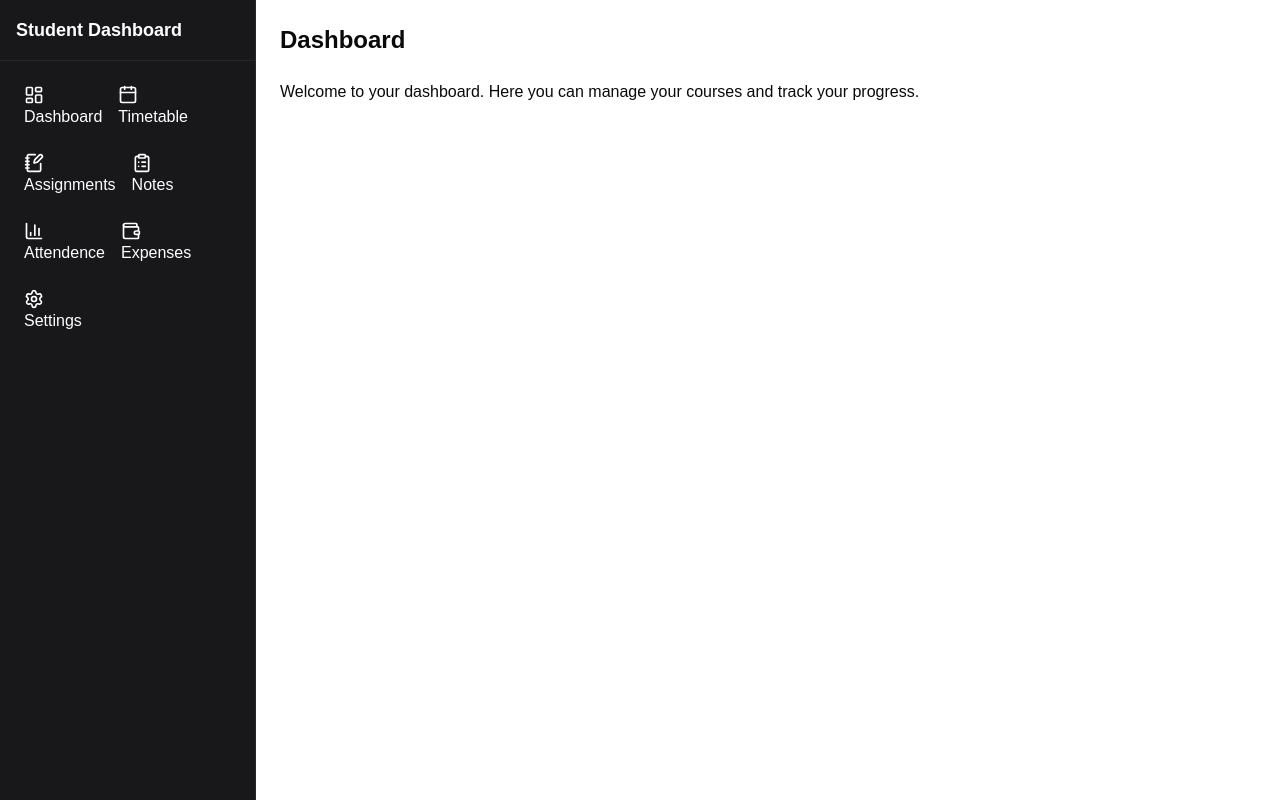
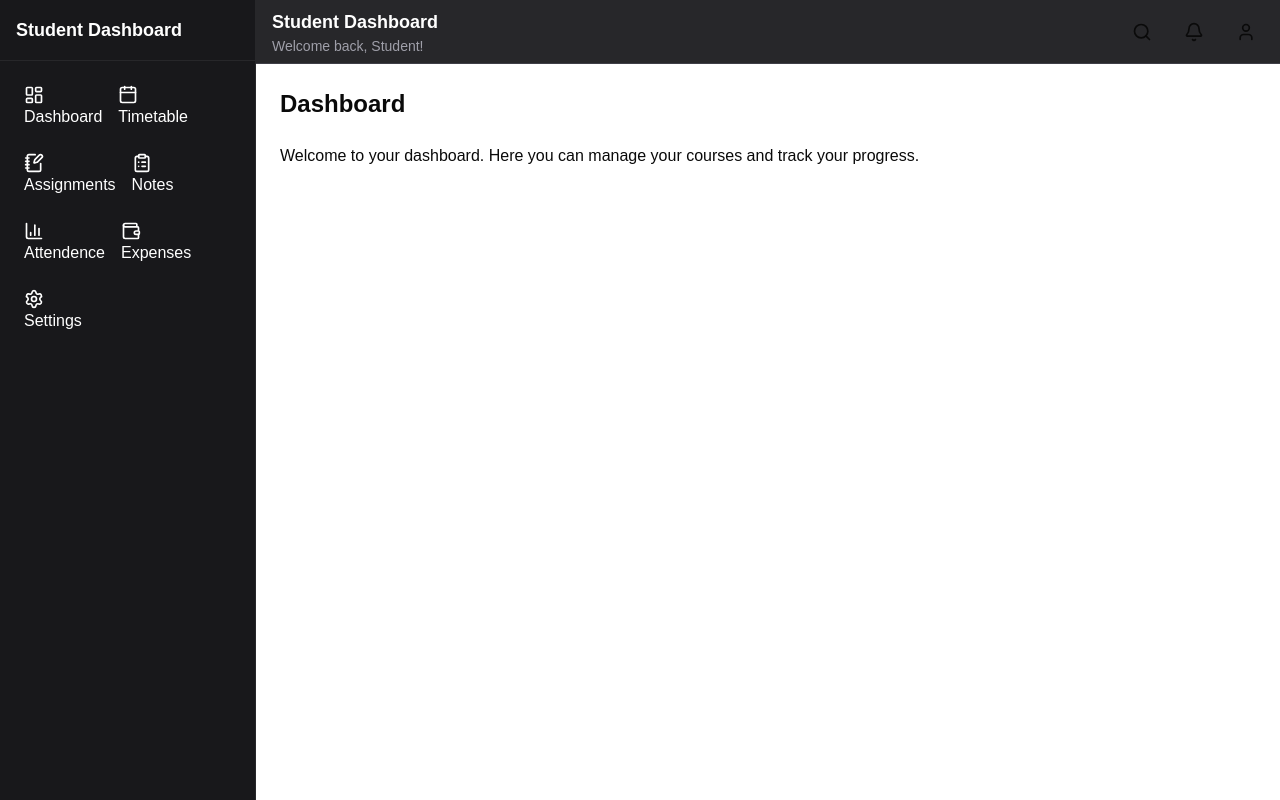
Before and after one commit to Me-is-sumit/student-dashboard, a React (Vite) app: page / in a window 1280 px wide. Built offline with nearby package versions, Linux system fonts and the light colour scheme.

Commit message:
Added the upper bar for search and other things

```diff
--- a/src/components/layout/AppHeader.tsx
+++ b/src/components/layout/AppHeader.tsx
@@ -0,0 +1,22 @@
+import { Search, Bell, User } from "lucide-react";
+export default function AppHeader() {
+  return (
+    <header className="w-full h-16 bg-zinc-800 flex items-center justify-between px-4 border-b border-zinc-700">
+      <div>
+        <h1 className="text-lg font-bold text-white">Student Dashboard</h1>
+        <p className="text-sm text-zinc-400">Welcome back, Student!</p>
+      </div>
+      <div className="flex items-center gap-4">
+        <button className="p-2 rounded-lg hover:bg-zinc-700 transition-colors">
+          <Search size={20} />
+        </button>
+        <button className="p-2 rounded-lg hover:bg-zinc-700 transition-colors">
+          <Bell size={20} />
+        </button>
+        <button className="p-2 rounded-lg hover:bg-zinc-700 transition-colors">
+          <User size={20} />
+        </button>
+      </div>
+    </header>
+  );
+}
--- a/src/components/layout/AppLayout.tsx
+++ b/src/components/layout/AppLayout.tsx
@@ -1,5 +1,6 @@
 import type { ReactNode } from "react";
 import AppSidebar from "./AppSidebar";
+import AppHeader from "./AppHeader";
 interface Props {
   children: ReactNode;
 }
@@ -7,7 +8,10 @@ export default function AppLayout({ children }: Props) {
   return (
     <div className="flex h-screen">
       <AppSidebar />
-      <main className="flex-1 p-6 overflow-y-auto">{children}</main>
+      <div className="flex flex-1 flex-col">
+        <AppHeader />
+        <main className="flex-1 p-6 overflow-y-auto">{children}</main>
+      </div>
     </div>
   );
 }
```
